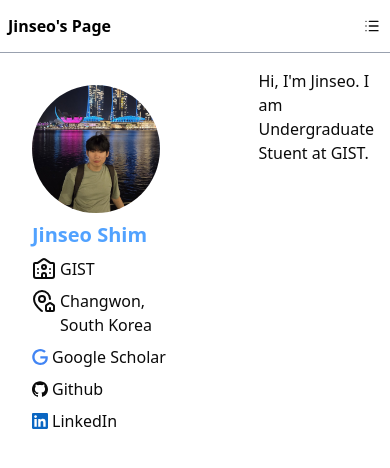
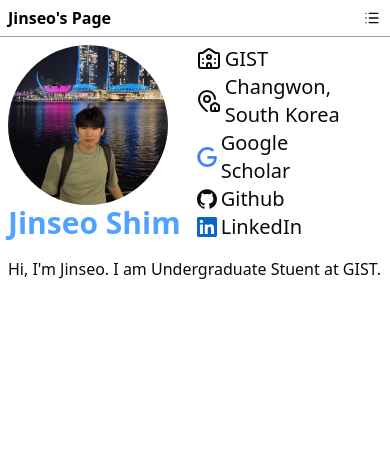
Before and after one commit to SHIM-JINSEO/SHIM-JINSEO.github.io, a React (Vite) app: page / in a window 390 px wide. Shown: the top 468 px of the page. Built offline with nearby package versions, Linux system fonts and the light colour scheme.

Commit message:
RWD for Navbar and Asidebar

```diff
--- a/src/layout/Aside.tsx
+++ b/src/layout/Aside.tsx
@@ -4,19 +4,28 @@ import profile from "../assets/profile.jpg";
 
 export default function Aside() {
   return (
-    <aside className="w-64 h-full flex flex-col p-8 gap-2">
+    <aside className="flex p-2 gap-4 w-full md:w-64 h-full md:flex-col md:p-8">
+      <div className="flex flex-col justify-between">
         <img
           src={profile}
           alt="Profile"
-        className="w-32 h-32 rounded-full object-cover"
+          className="w-40 h-40 rounded-full object-cover"
         />
-      <div className="text-xl font-semibold text-blue-400">Jinseo Shim</div>
+        <div className="text-3xl font-semibold text-blue-400">Jinseo Shim</div>
+      </div>
+      <div className="w-40 text-xl">
         <div className="flex gap-1">
+          <div className="flex items-center justify-center">
             <University />
-        <a href="https://www.gist.ac.kr/en/main.html">GIST</a>
+          </div>
+          <a className="text-center" href="https://www.gist.ac.kr/en/main.html">
+            GIST
+          </a>
         </div>
         <div className="flex gap-1">
+          <div className="flex items-center justify-center">
             <MapPinHouse />
+          </div>
           <a href="https://en.wikipedia.org/wiki/Changwon">
             Changwon, <br /> South Korea
           </a>
@@ -43,6 +52,7 @@ export default function Aside() {
             LinkedIn
           </a>
         </div>
+      </div>
     </aside>
   );
 }
--- a/src/layout/Navbar.tsx
+++ b/src/layout/Navbar.tsx
@@ -13,7 +13,7 @@ import {
 
 export default function Navbar() {
   return (
-    <nav className="w-full h-auto border-b border-gray-400 flex items-center justify-between py-2 md:px-100">
+    <nav className="w-full h-auto border-b border-gray-400 flex items-center justify-between md:py-2 md:px-100">
       <h1 className="text-black md:text-xl font-bold mx-2">
         <Link to="/">Jinseo's Page</Link>
       </h1>
--- a/src/routes/__root.tsx
+++ b/src/routes/__root.tsx
@@ -7,9 +7,9 @@ export const Route = createRootRoute({
   component: () => (
     <div className="w-screen h-screen flex flex-col">
       <Navbar />
-      <div className="flex md:mx-100">
+      <div className="flex flex-col md:flex-row md:mx-100">
         <Aside />
-        <main className="flex-1 p-4">
+        <main className="flex-1 p-2">
           <Outlet />
         </main>
       </div>
```
Lines whose indentation alone changed are shown as unchanged.
